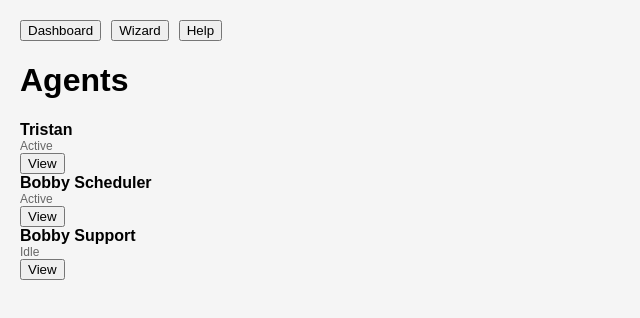
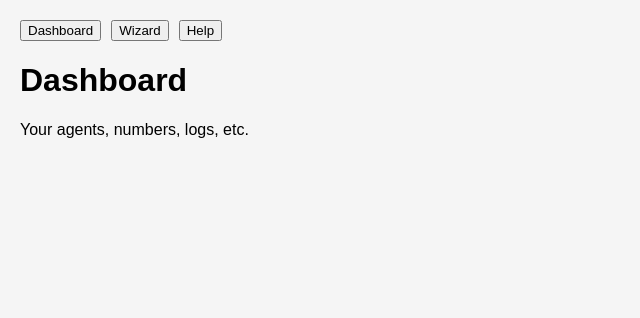
Before and after one commit to bagatawaya/tricetel-demo, a React (Vite) app: page / in a window 1280 px wide. Shown: the top 318 px of the page, without its empty margins (0-640 px from the left). Built offline with nearby package versions, Linux system fonts and the light colour scheme.

Commit message:
update pages

```diff
--- a/src/pages/Dashboard.tsx
+++ b/src/pages/Dashboard.tsx
@@ -1,25 +1 @@
-export default function Dashboard() {
-  const agents = [
-    { name: "Tristan", status: "Active" },
-    { name: "Bobby Scheduler", status: "Active" },
-    { name: "Bobby Support", status: "Idle" },
-  ];
-
-  return (
-    <div>
-      <h1 className="page-title">Agents</h1>
-
-      <div className="card">
-        {agents.map((a) => (
-          <div key={a.name} className="item-row">
-            <div>
-              <strong>{a.name}</strong>
-              <div style={{ fontSize: 12, color: "#666" }}>{a.status}</div>
-            </div>
-            <button className="btn">View</button>
-          </div>
-        ))}
-      </div>
-    </div>
-  );
-}
+export default function Dashboard(){ return <div><h1>Dashboard</h1><p>Your agents, numbers, logs, etc.</p></div>; }
--- /dev/null
+++ b/src/pages/Help.tsx
@@ -0,0 +1 @@
+export default function Help(){ return <div><h1>Help Center</h1><p>Guides, docs, troubleshooting.</p></div>; }
--- /dev/null
+++ b/src/pages/Wizard.tsx
@@ -0,0 +1 @@
+export default function Wizard(){ return <div><h1>Agent Setup Wizard</h1><p>Step‑by‑step agent creation flow.</p></div>; }
```
